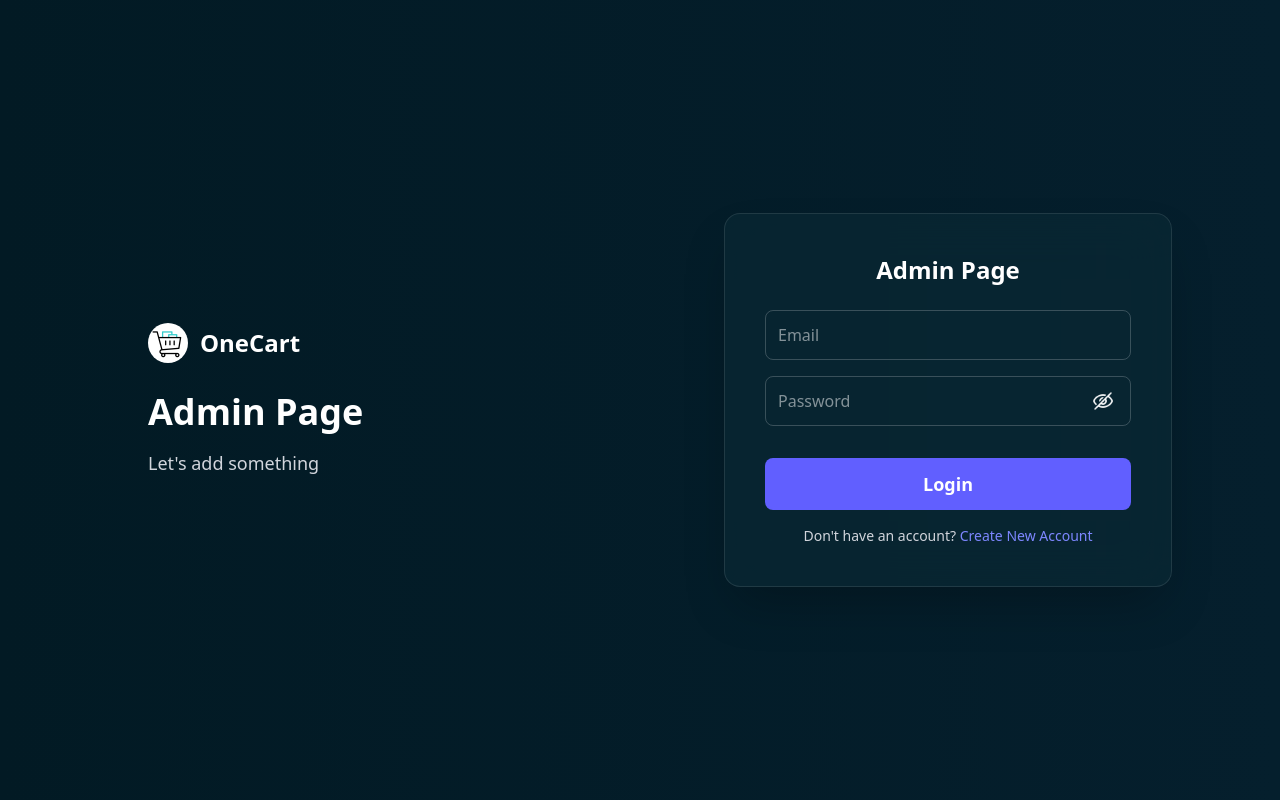
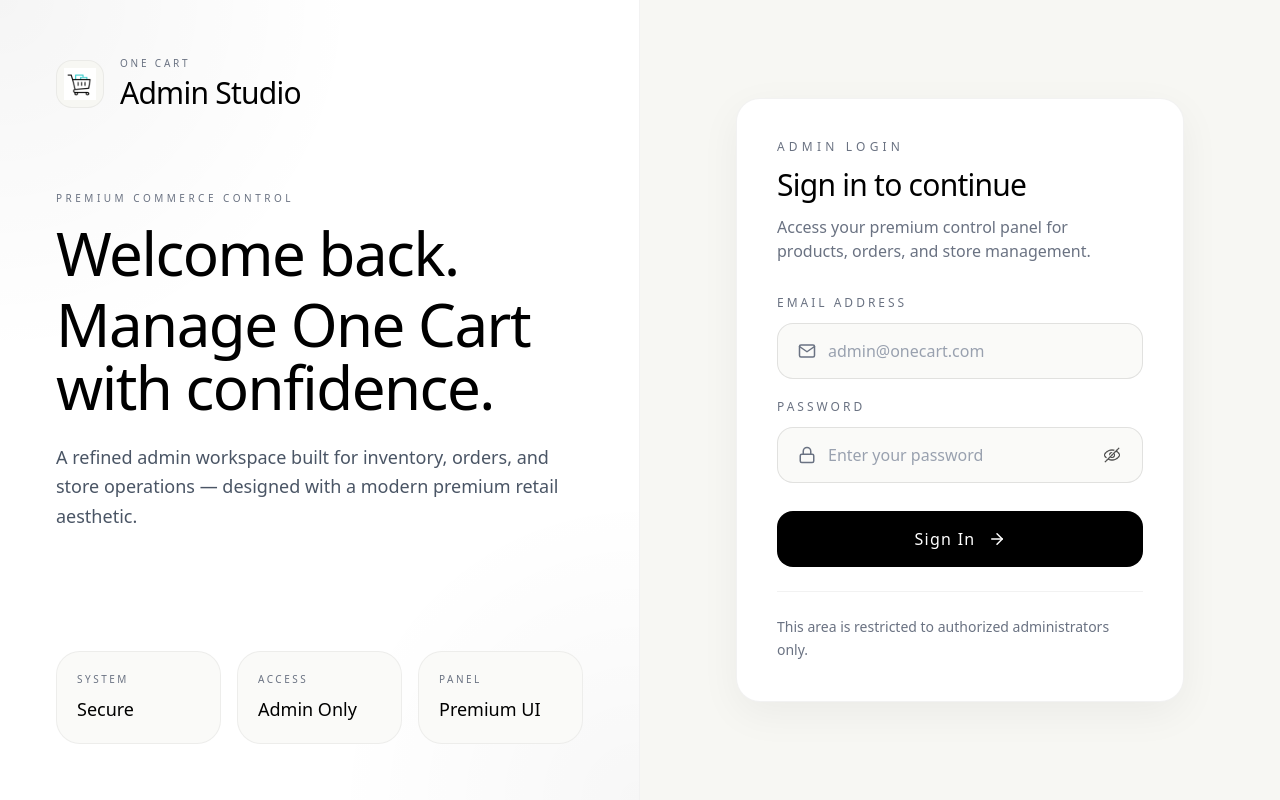
Before and after one commit to RamanSanga/oneCart, a React (Vite) app in the folder Admin/: page /login in a window 1280 px wide. Built offline with nearby package versions, Linux system fonts and the light colour scheme; no server answers.

Commit message:
Update Login.jsx

```diff
--- a/Admin/src/pages/Login.jsx
+++ b/Admin/src/pages/Login.jsx
@@ -1,19 +1,20 @@
 import { useContext, useState } from "react";
-import googleIcon from "../assets/google.png";
 import oneCart from "../assets/oneCart.png";
 import openEye from "../assets/openEye.png";
 import closeEye from "../assets/closeEye.png";
-import { Link, useNavigate } from "react-router-dom";
+import { useNavigate } from "react-router-dom";
 import axios from "axios";
 import { authDataContext } from "../context/AuthContext";
 import { adminDataContext } from "../context/AdminContext";
+import { FiArrowRight, FiLock, FiMail } from "react-icons/fi";
 
-export default function LoginPage() {
+export default function Login() {
   const [form, setForm] = useState({ email: "", password: "" });
   const [showPassword, setShowPassword] = useState(false);
+  const [loading, setLoading] = useState(false);
 
   const { getAdmin } = useContext(adminDataContext);
-  const { serverUrl } = useContext(authDataContext);   // ✅ correct source
+  const { serverUrl } = useContext(authDataContext);
   const navigate = useNavigate();
 
   const handleChange = (e) => {
@@ -22,94 +23,212 @@ export default function LoginPage() {
 
   const AdminLogin = async (e) => {
     e.preventDefault();
+
     try {
+      setLoading(true);
+
       const result = await axios.post(
-        `${serverUrl}/api/auth/adminlogin`,   // ✅ correct endpoint
+        `${serverUrl}/api/auth/adminlogin`,
         {
           email: form.email,
           password: form.password,
         },
         {
-          withCredentials: true,              // ✅ must stay true
+          withCredentials: true,
         }
       );
 
       console.log("Login success:", result.data);
 
-      await getAdmin();   // wait for admin data
-      navigate("/");      // go to dashboard
-
+      await getAdmin();
+      navigate("/");
     } catch (error) {
       console.error(
         "Login failed:",
         error?.response?.status,
         error?.response?.data || error.message
       );
+
+      alert(error?.response?.data?.message || "Admin login failed");
+    } finally {
+      setLoading(false);
     }
   };
 
   return (
-    <div className="min-h-screen bg-gradient-to-r from-[#021a24] to-[#051f2d] flex items-center justify-center p-6">
-      <div className="hidden md:flex flex-col w-1/2 text-white px-10">
-        <div className="flex items-center gap-3 mb-6">
-          <img src={oneCart} className="w-10 h-10 bg-white/20 rounded-full" />
-          <h1 className="text-2xl font-semibold">OneCart</h1>
-        </div>
-        <h2 className="text-4xl font-bold leading-snug"> Admin Page</h2>
-        <p className="text-gray-300 mt-3 text-lg">Let's add something </p>
+    <div className="min-h-screen bg-[#f7f7f3] text-black">
+      <div className="min-h-screen grid grid-cols-1 lg:grid-cols-2">
+        {/* LEFT PANEL */}
+        <div className="hidden lg:flex relative overflow-hidden border-r border-black/5 bg-white">
+          <div className="absolute inset-0 bg-[radial-gradient(circle_at_top_left,rgba(0,0,0,0.04),transparent_35%),radial-gradient(circle_at_bottom_right,rgba(0,0,0,0.03),transparent_30%)]" />
+
+          <div className="relative flex flex-col justify-between w-full px-10 xl:px-14 py-10 xl:py-14">
+            {/* TOP */}
+            <div>
+              <div className="flex items-center gap-4">
+                <div className="w-12 h-12 rounded-2xl bg-[#f7f7f3] border border-black/5 flex items-center justify-center overflow-hidden">
+                  <img src={oneCart} alt="OneCart" className="w-8 h-8 object-contain" />
                 </div>
 
-      <div className="bg-[#0b2a36]/60 backdrop-blur-xl shadow-2xl border border-white/10 rounded-2xl p-10 w-full max-w-md text-white">
-        <h2 className="text-2xl font-bold text-center mb-6">Admin Page</h2>
+                <div>
+                  <p className="text-[10px] tracking-[0.28em] uppercase text-gray-500 mb-1">
+                    One Cart
+                  </p>
+                  <h1 className="text-2xl xl:text-3xl font-light tracking-tight">
+                    Admin Studio
+                  </h1>
+                </div>
+              </div>
 
-        <form onSubmit={AdminLogin} className="space-y-4">
+              <div className="mt-16 xl:mt-20 max-w-xl">
+                <p className="text-[10px] tracking-[0.35em] uppercase text-gray-500 mb-4">
+                  Premium Commerce Control
+                </p>
+
+                <h2 className="text-4xl xl:text-6xl font-light leading-[1.05] tracking-tight">
+                  Welcome back.
+                  <span className="block font-medium mt-2">
+                    Manage One Cart with confidence.
+                  </span>
+                </h2>
+
+                <p className="mt-6 text-base xl:text-lg text-gray-600 leading-relaxed">
+                  A refined admin workspace built for inventory, orders, and store
+                  operations — designed with a modern premium retail aesthetic.
+                </p>
+              </div>
+            </div>
+
+            {/* BOTTOM */}
+            <div className="grid grid-cols-3 gap-4">
+              <div className="rounded-3xl border border-black/5 bg-[#fafaf8] p-5">
+                <p className="text-[10px] uppercase tracking-[0.25em] text-gray-500 mb-2">
+                  System
+                </p>
+                <p className="text-lg font-medium">Secure</p>
+              </div>
+
+              <div className="rounded-3xl border border-black/5 bg-[#fafaf8] p-5">
+                <p className="text-[10px] uppercase tracking-[0.25em] text-gray-500 mb-2">
+                  Access
+                </p>
+                <p className="text-lg font-medium">Admin Only</p>
+              </div>
+
+              <div className="rounded-3xl border border-black/5 bg-[#fafaf8] p-5">
+                <p className="text-[10px] uppercase tracking-[0.25em] text-gray-500 mb-2">
+                  Panel
+                </p>
+                <p className="text-lg font-medium">Premium UI</p>
+              </div>
+            </div>
+          </div>
+        </div>
+
+        {/* RIGHT PANEL */}
+        <div className="flex items-center justify-center px-4 sm:px-6 md:px-8 py-8 sm:py-10">
+          <div className="w-full max-w-md">
+            {/* MOBILE BRAND */}
+            <div className="lg:hidden flex items-center gap-3 mb-8">
+              <div className="w-11 h-11 rounded-2xl bg-white border border-black/5 flex items-center justify-center overflow-hidden">
+                <img src={oneCart} alt="OneCart" className="w-7 h-7 object-contain" />
+              </div>
+              <div>
+                <p className="text-[10px] tracking-[0.28em] uppercase text-gray-500 mb-1">
+                  One Cart
+                </p>
+                <h1 className="text-xl font-light tracking-tight">Admin Studio</h1>
+              </div>
+            </div>
+
+            <div className="rounded-3xl border border-black/5 bg-white p-5 sm:p-6 md:p-8 lg:p-10 shadow-[0_12px_40px_rgba(0,0,0,0.05)]">
+              <div className="mb-8">
+                <p className="text-[10px] sm:text-xs tracking-[0.35em] uppercase text-gray-500 mb-3">
+                  Admin Login
+                </p>
+                <h2 className="text-2xl sm:text-3xl font-light tracking-tight">
+                  Sign in to continue
+                </h2>
+                <p className="text-sm sm:text-base text-gray-500 mt-3">
+                  Access your premium control panel for products, orders, and store
+                  management.
+                </p>
+              </div>
+
+              <form onSubmit={AdminLogin} className="space-y-5">
+                {/* EMAIL */}
+                <div>
+                  <label className="block text-[10px] sm:text-xs tracking-[0.25em] uppercase text-gray-500 mb-3">
+                    Email Address
+                  </label>
+
+                  <div className="flex items-center gap-3 rounded-2xl border border-black/10 bg-[#fafaf8] px-4 sm:px-5 h-14">
+                    <FiMail className="text-gray-500 text-lg shrink-0" />
                     <input
                       type="email"
                       name="email"
                       value={form.email}
                       onChange={handleChange}
-            className="w-full bg-transparent border border-white/20 rounded-lg p-3 outline-none text-white"
-            placeholder="Email"
+                      className="w-full bg-transparent outline-none text-sm sm:text-base placeholder:text-gray-400"
+                      placeholder="admin@onecart.com"
                       required
                     />
+                  </div>
+                </div>
 
-          <div className="relative">
+                {/* PASSWORD */}
+                <div>
+                  <label className="block text-[10px] sm:text-xs tracking-[0.25em] uppercase text-gray-500 mb-3">
+                    Password
+                  </label>
+
+                  <div className="flex items-center gap-3 rounded-2xl border border-black/10 bg-[#fafaf8] px-4 sm:px-5 h-14">
+                    <FiLock className="text-gray-500 text-lg shrink-0" />
+
                     <input
                       type={showPassword ? "text" : "password"}
                       name="password"
                       value={form.password}
                       onChange={handleChange}
-              className="w-full bg-transparent border border-white/20 rounded-lg p-3 pr-12 outline-none text-white"
-              placeholder="Password"
+                      className="w-full bg-transparent outline-none text-sm sm:text-base placeholder:text-gray-400"
+                      placeholder="Enter your password"
                       required
                     />
 
-            <span
-              className="absolute right-4 top-1/2 -translate-y-1/2 cursor-pointer"
+                    <button
+                      type="button"
+                      className="shrink-0"
                       onClick={() => setShowPassword(!showPassword)}
                     >
-              {showPassword ? (
-                <img src={openEye} className="w-6 h-6 filter invert" />
-              ) : (
-                <img src={closeEye} className="w-6 h-6 filter invert" />
-              )}
-            </span>
+                      <img
+                        src={showPassword ? openEye : closeEye}
+                        className="w-5 h-5 opacity-70"
+                        alt="toggle password"
+                      />
+                    </button>
+                  </div>
                 </div>
 
+                {/* BUTTON */}
                 <button
                   type="submit"
-            className="w-full bg-indigo-500 hover:bg-indigo-600 transition p-3 rounded-lg text-lg font-semibold mt-4"
+                  disabled={loading}
+                  className="w-full mt-2 inline-flex items-center justify-center gap-3 rounded-2xl bg-black text-white h-14 text-sm sm:text-base font-medium tracking-[0.08em] hover:bg-neutral-800 transition disabled:opacity-60"
                 >
-            Login
+                  {loading ? "Signing In..." : "Sign In"}
+                  {!loading && <FiArrowRight className="text-lg" />}
                 </button>
               </form>
 
-        <p className="text-center mt-4 text-sm text-gray-300">
-          Don't have an account?{" "}
-          <Link to="/signup" className="text-indigo-400 hover:text-indigo-300">
-            Create New Account
-          </Link>
+              {/* FOOTER NOTE */}
+              <div className="mt-6 pt-6 border-t border-black/5">
+                <p className="text-xs sm:text-sm text-gray-500 leading-relaxed">
+                  This area is restricted to authorized administrators only.
                 </p>
+              </div>
+            </div>
+          </div>
+        </div>
       </div>
     </div>
   );
```
Lines whose indentation alone changed are shown as unchanged.
